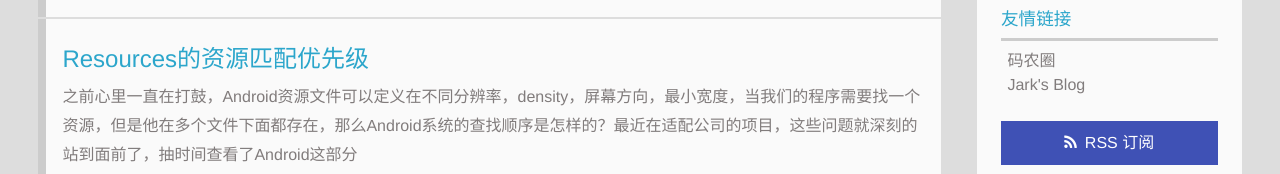
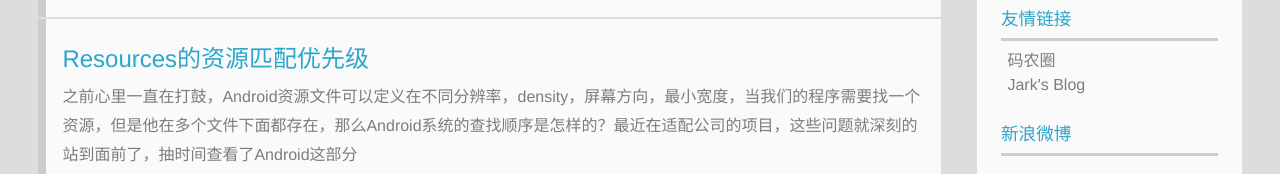
Before and after one commit to KobeGong/my-blog, a plain HTML site: page index.html in a window 1280 px wide. Shown: the part 400-574 px from the top of the page. Drawn offline with Linux system fonts and the light colour scheme; grey boxes are pictures that could not be loaded; a script that the page names is missing.

Commit message:
Site updated: 2015-10-20 23:51:14

```diff
--- a/index.html
+++ b/index.html
@@ -368,13 +368,10 @@ OSX:C</p>
 
 
 
-  <div class="rsspart">
-	<a href="/atom.xml" target="_blank" title="rss">RSS 订阅</a>
-</div>
-
   <div class="weiboshow">
   <p class="asidetitle">新浪微博</p>
     <iframe width="100%" height="119" class="share_self"  frameborder="0" scrolling="no" src="http://widget.weibo.com/weiboshow/index.php?language=&width=0&height=119&fansRow=2&ptype=1&speed=0&skin=9&isTitle=1&noborder=1&isWeibo=0&isFans=0&uid=2288227603&verifier=d4c3622e&dpc=1"></iframe>
+  <iframe id="sina_widget_2288227603" style="width:100%; height:500px;" frameborder="0" scrolling="no" src="http://v.t.sina.com.cn/widget/widget_blog.php?uid=2288227603&height=500&skin=wd_01&showpic=1"></iframe>
 </div>
 
 </aside>
```
Also changed, not shown: 2015/07/07/Android中的信使Messenger/index.html (+1 -4 lines), 2015/07/07/Android中继承RadioButton后，点击不能选中/index.html (+1 -4 lines), 2015/07/07/Cursor的close方法源码阅读/index.html (+1 -4 lines), 2015/07/07/android-fitSystemWindows详解/index.html (+1 -4 lines), 2015/07/09/ViewGroup的OnInterceptTouchEvent方法的调用特点分析/index.html (+1 -4 lines), 2015/09/12/国内镜像快速下载Android源码/index.html (+1 -4 lines), 2015/09/24/Android-Studio-Mac快捷键/index.html (+1 -4 lines), 2015/09/26/Git-Push-Fails-fatal-The-remote-end-hung-up-unexpectedly/index.html (+1 -4 lines), 2015/10/17/BASH-语法/index.html (+1 -4 lines), 2015/10/17/Resources的资源匹配优先级/index.html (+1 -4 lines).
